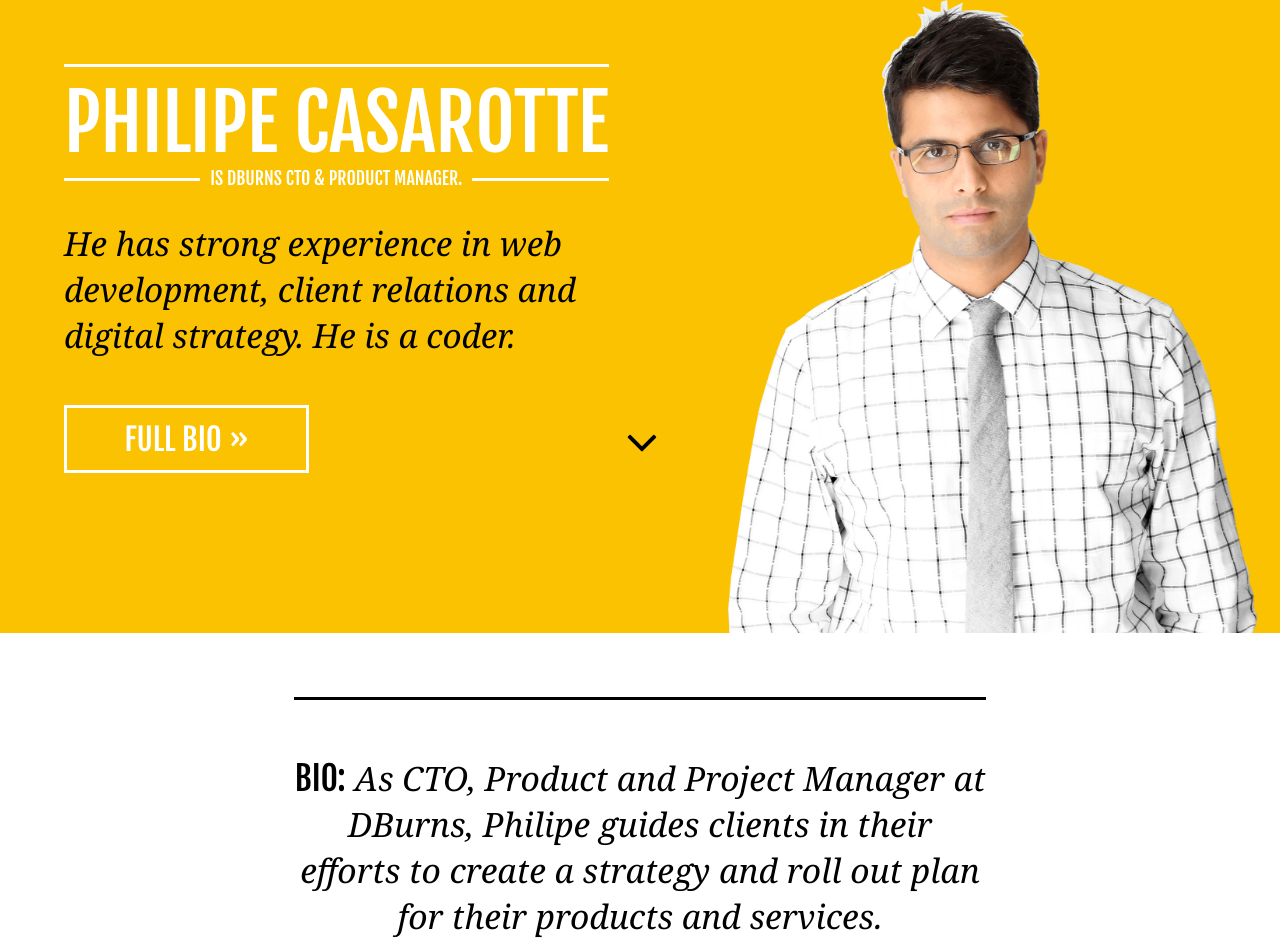
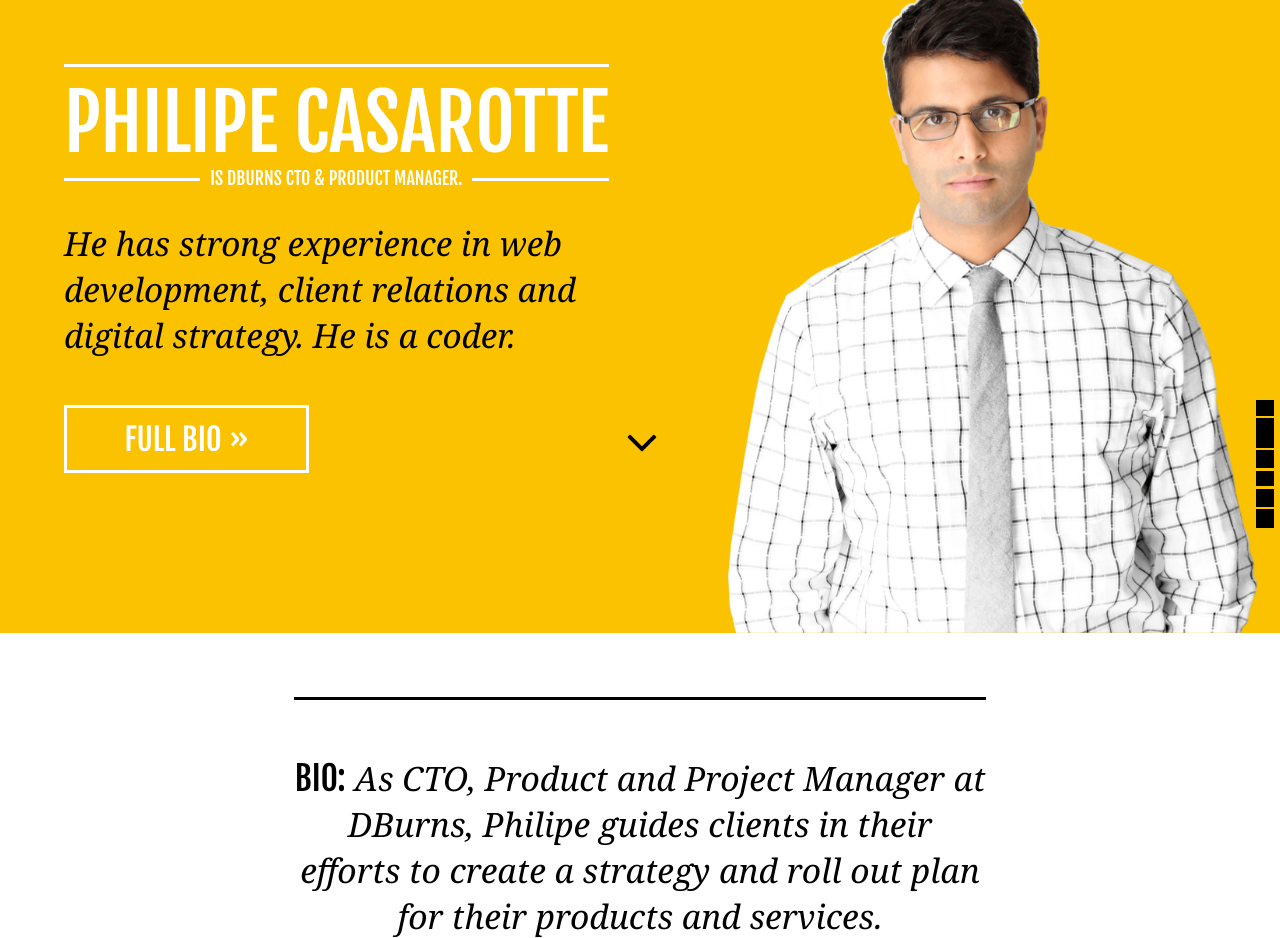
Before and after one commit to philipecasarotte/my-site, a PHP site: page / in a window 1280 px wide. Shown: the top 938 px of the page. Run offline with PHP 8.4, Linux system fonts and the light colour scheme; some libraries are stand-ins or nearby versions.

Commit message:
adding breadcrum side navigation, working on svg icons + logo image for the currently working on project

```diff
--- a/index.html
+++ b/index.html
@@ -18,7 +18,7 @@
     </head>
     <body>
 		<!-- Of course you gotta check out my semantics! -->
-		<header class="flexbox">
+		<header id="intro" class="flexbox">
 			<div class="intro col">
 				<h1>
 					Philipe <s>Tauk</s> Casarotte
@@ -56,7 +56,7 @@
 					<a href="https://instagram.com/explore/tags/workingonbeckmen/">#workingonbeckmen</a>
 				</h2>
 				<!--TO-DO add beckmen tree logo -->
-				<img src="images/logos/beckmen-vineyards.png" width="94" height="78" alt="Beckmen Vineyards"/>
+				<img src="images/logos/beckmen-vineyards-logo.png" width="94" height="78" alt="Beckmen Vineyards"/>
 				<p>I am currently working on the rebranding and relaunching of Beckmen Vineyards' website and wine club. You can follow our work by clicking on the Instagram hashtag above.</p>
 			</div>
 		</section>
@@ -204,6 +204,15 @@
 			<address>Santa Monica, CA</address>
 		</footer>
 
+		<nav class="breadcrumb">
+			<a href="#intro" rel="#intro">Intro</a>
+			<a href="#bio" rel="#bio">Bio</a>
+			<a href="#recent-work" rel="#recent-work">Working On</a>
+			<a href="#work" rel="#work">Selected Projects</a>
+			<a href="#stats" rel="#stats">Experience</a>
+			<a href="#personal" rel="#personal">Preferences</a>
+		</nav>
+
 		<!-- Drummer & Coder, I may miss a comma, but never the beat. -->
 
 		 <script src="https://ajax.googleapis.com/ajax/libs/jquery/2.1.3/jquery.min.js" type="text/javascript"></script>
--- a/javascripts/default.js
+++ b/javascripts/default.js
@@ -1,5 +1,5 @@
 $(document).ready(function(){
-	$("button, a.animated").on("click", function(e){
+	$("button, a.animated, nav.breadcrumb a").on("click", function(e){
 		e.preventDefault();
         $("html, body").animate({
             scrollTop: $( $.attr(this, "rel") ).offset().top
--- a/stylesheets/default.css
+++ b/stylesheets/default.css
@@ -19,10 +19,20 @@ p a:hover {background-color:#FAC200;color:black;}
 
 .flexbox {display:-webkit-flex;display:-ms-flexbox;display:flex;overflow:hidden;}
 
+nav.breadcrumb {position:fixed;right:0.5em;top:50%;width:1.5em;height:1px;font-size:12px;}
+nav.breadcrumb a {float:right;width:100%;display:block;background-color:black;text-indent:-2em;margin-bottom:0.2em;padding:0.2em;height:auto;overflow:hidden;}
+nav.breadcrumb a:hover {width:200%;text-indent:0;}
+nav.breadcrumb a[href="#intro"] {height:1.3em;}
+nav.breadcrumb a[href="#bio"] {height:2.5em;}
+nav.breadcrumb a[href="#recent-work"] {height:1.5em;}
+nav.breadcrumb a[href="#work"] {height:1.3em;}
+nav.breadcrumb a[href="#stats"] {height:1.5em;}
+nav.breadcrumb a[href="#personal"] {height:1.6em;}
+
 /* Top */
 header {background-color:#FAC200;overflow:hidden;position:relative;}
 header div {width:45%;height:auto;float:right;flex:1;position:relative;}
-header div img {width:100%;height:auto;position:absolute;}
+header div img {width:100%;height:auto;position:absolute;bottom:0;}
 header div.intro {float:left;width:55%;padding:5%;}
 header div.intro h1 {float:left;text-transform:uppercase;text-align:left;padding:0.1em 0;color:white;border:solid 3px white;border-left:none;border-right:none;position:relative;}
 header div.intro h1 small {font-size:1.4vw;color:white;background-color:#FAC200;position:absolute;bottom:-10%;left:25%;width:50%;text-align:center;}
@@ -80,19 +90,14 @@ section {float:left;width:100%;padding:5%;overflow:hidden;}
 #stats li big {display:block;font-size:6em;color:black;}
 #stats li small {font-size:1em;margin-top:-1em;float:left;width:100%;letter-spacing:0.4em;}
 #stats li:hover {margin-top:-2em;}
-#stats li:hover i {font-size:7em;}
-#stats li:hover i.icon-rubydiamond {color:red;}
-#stats li:hover i.icon-phpoval {color:red;}
-#stats li:hover i.icon-phpoval {color:purple;}
-#stats li:hover i.icon-frontendscreen {color:black;}
-#stats li:hover i.icon-cloudpm {color:blue;}
+#stats li:hover i {font-size:7em;color:black;}
 #stats p {margin:2em auto;}
 
 #personal {background-color:#272727;padding:0;color:white;}
 #personal hr {width:10%;margin:0.5em auto 2em auto;border:none;border-top:2px solid white;}
 #personal h2 {color:white;border-color:white;margin-top:5%;}
 #personal li {display:table;float:left;width:25%;height:35vh;background-position:center center;background-repeat:no-repeat;background-size:cover;}
-#personal li a {float:left;background-color:black;background-color:rgba(0, 0, 0, 0.7);width:100%;height:100%;color:white;text-align:center;vertical-align:middle;display:table-cell;}
+#personal li a {float:left;background-color:#272727;background-color:rgba(30, 30, 30, 0.7);width:100%;height:100%;color:white;text-align:center;vertical-align:middle;display:table-cell;}
 #personal li a:hover {background-color:#FAC200;opacity:0.8;}
 #personal li a strong {display:block;font-size:2em;font-family:Georgia, "Times New Roman", Times, serif;font-weight:normal;font-style:italic;}
 #personal li a:hover hr {width:50%;}
--- a/stylesheets/icons.css
+++ b/stylesheets/icons.css
@@ -1,10 +1,10 @@
 @font-face {
 	font-family: 'icomoon';
-	src:url('fonts/icomoon.eot?-vv6y1y');
-	src:url('fonts/icomoon.eot?#iefix-vv6y1y') format('embedded-opentype'),
-		url('fonts/icomoon.woff?-vv6y1y') format('woff'),
-		url('fonts/icomoon.ttf?-vv6y1y') format('truetype'),
-		url('fonts/icomoon.svg?-vv6y1y#icomoon') format('svg');
+	src:url('fonts/icomoon.eot?-2gesv7');
+	src:url('fonts/icomoon.eot?#iefix-2gesv7') format('embedded-opentype'),
+		url('fonts/icomoon.woff?-2gesv7') format('woff'),
+		url('fonts/icomoon.ttf?-2gesv7') format('truetype'),
+		url('fonts/icomoon.svg?-2gesv7#icomoon') format('svg');
 	font-weight: normal;
 	font-style: normal;
 }
@@ -31,8 +31,29 @@
 	content: "\e601";
 }
 
-.icon-phpoval:before {
+.icon-phpoval .path1:before {
 	content: "\e602";
+	color: rgb(0, 0, 0);
+}
+.icon-phpoval .path2:before {
+	content: "\e604";
+	margin-left: -1.77734375em;
+	color: rgb(255, 255, 255);
+}
+.icon-phpoval .path3:before {
+	content: "\e605";
+	margin-left: -1.77734375em;
+	color: rgb(0, 0, 0);
+}
+.icon-phpoval .path4:before {
+	content: "\e606";
+	margin-left: -1.77734375em;
+	color: rgb(255, 255, 255);
+}
+.icon-phpoval .path5:before {
+	content: "\e607";
+	margin-left: -1.77734375em;
+	color: rgb(0, 0, 0);
 }
 
 .icon-rubydiamond:before {
```
Also changed, not shown: images/logos/beckmen-vineyards-logo.png (added), stylesheets/fonts/icomoon.ttf, stylesheets/fonts/icomoon.woff, 2 other files.
